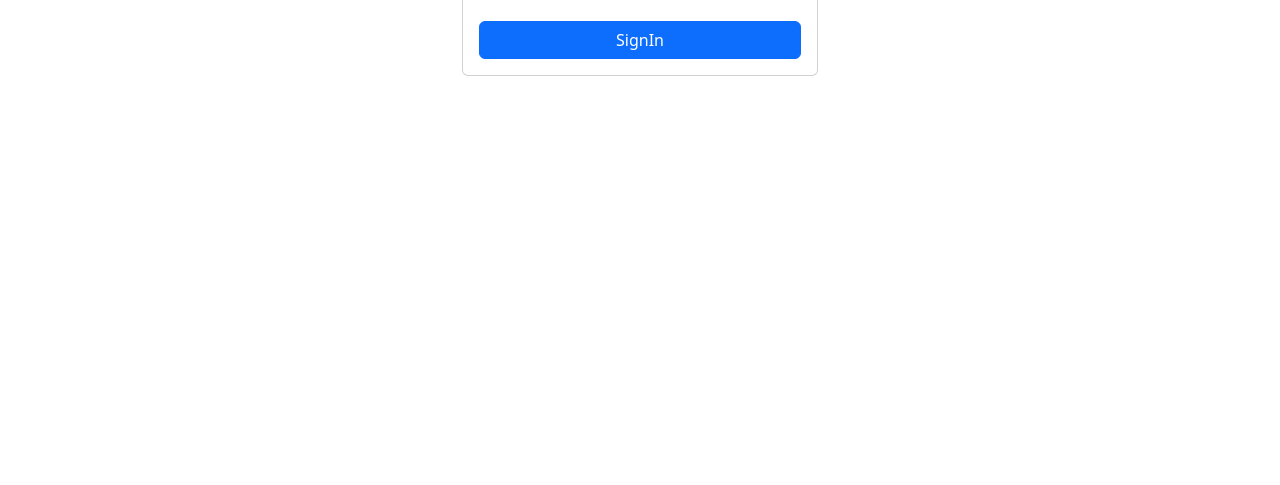
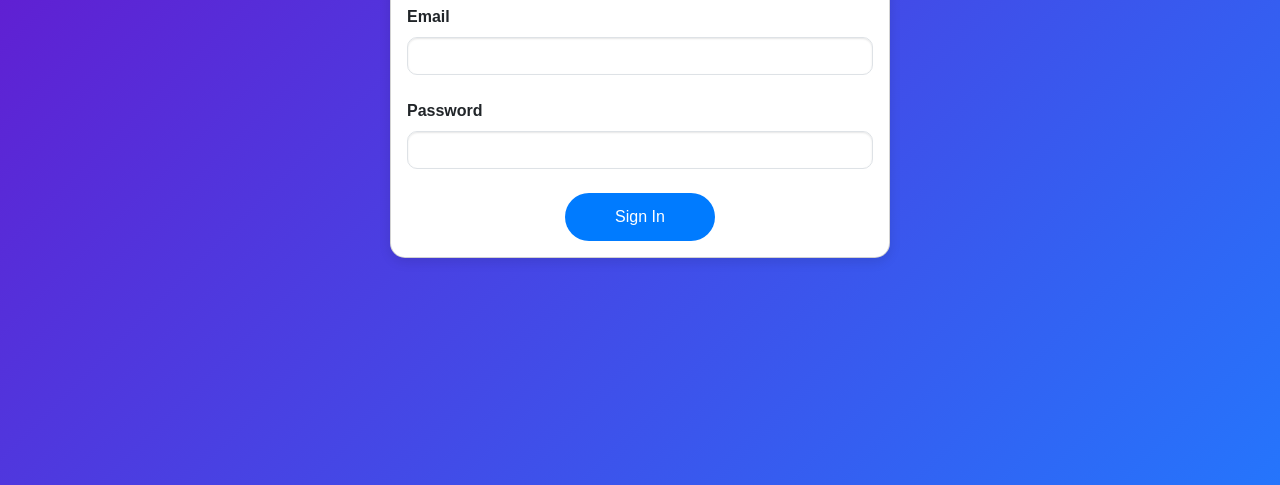
Before and after one commit to Kavithma-Thushal/QuantaComIT-Practical-Test, a plain HTML site: page FrontEnd/SignIn/SignIn.html in a window 1280 px wide. Shown: the part 315-800 px from the top of the page. Drawn offline with nearby package versions, Linux system fonts and the light colour scheme.

Commit message:
UI Updated

```diff
--- /dev/null
+++ b/FrontEnd/SignIn/SignIn.css
@@ -0,0 +1,59 @@
+body {
+    background: linear-gradient(135deg, #6a11cb, #2575fc);
+    font-family: Arial, sans-serif;
+}
+
+.container {
+    display: flex;
+    justify-content: center;
+    align-items: center;
+    min-height: 100vh;
+    padding: 15px;
+}
+
+.card {
+    border-radius: 15px;
+    box-shadow: 0 4px 12px rgba(0, 0, 0, 0.1);
+    max-width: 500px; /* Adjusted max-width */
+    width: 100%;
+}
+
+.card-header {
+    background-color: #007bff;
+    color: #fff;
+    border-radius: 15px 15px 0 0;
+    border-bottom: 2px solid #0056b3;
+    padding: 20px;
+}
+
+.btn-primary {
+    background-color: #007bff;
+    border: none;
+    border-radius: 25px;
+    font-size: 16px;
+    padding: 12px 0; /* Adjusted padding */
+    width: 150px; /* Adjust width here */
+    display: block; /* Ensure it doesn't stretch */
+    margin: 0 auto; /* Center the button horizontally */
+}
+
+.btn-primary:hover {
+    background-color: #0056b3;
+}
+
+.form-label {
+    font-weight: 600;
+}
+
+.form-control {
+    border-radius: 10px;
+    box-shadow: inset 0 1px 2px rgba(0, 0, 0, 0.1);
+}
+
+.mb-3 {
+    margin-bottom: 1.5rem !important;
+}
+
+.mt-3 {
+    margin-top: 1.5rem !important;
+}
--- a/FrontEnd/SignIn/SignIn.html
+++ b/FrontEnd/SignIn/SignIn.html
@@ -5,35 +5,33 @@
     <meta name="viewport" content="width=device-width, initial-scale=1.0">
     <title>SignIn</title>
     <link rel="stylesheet" href="https://cdn.jsdelivr.net/npm/bootstrap@5.3.0/dist/css/bootstrap.min.css">
+    <link rel="stylesheet" href="SignIn.css">
 </head>
 
 <body>
-<div class="container mt-5">
-    <div class="row justify-content-center">
-        <div class="col-md-4 mt-5">
+<div class="container">
     <div class="card">
         <div class="card-header text-center">
-                    <h3>SignIn</h3>
+            <h3 class="mb-0">Sign In</h3>
         </div>
         <div class="card-body">
             <form id="signinForm">
-                        <div class="form-group mb-3">
-                            <label for="email">Email</label>
+                <div class="mb-3">
+                    <label for="email" class="form-label">Email</label>
                     <input type="email" class="form-control" id="email" required>
                 </div>
-                        <div class="form-group mb-3">
-                            <label for="password">Password</label>
+                <div class="mb-3">
+                    <label for="password" class="form-label">Password</label>
                     <input type="password" class="form-control" id="password" required>
                 </div>
-                        <button type="submit" class="btn btn-primary w-100 mt-2">SignIn</button>
+                <button type="submit" class="btn btn-primary mt-3">Sign In</button>
             </form>
-                </div>
-            </div>
         </div>
     </div>
 </div>
 
 <script src="https://code.jquery.com/jquery-3.6.0.min.js"></script>
 <script src="SignIn.js"></script>
+
 </body>
 </html>
--- /dev/null
+++ b/FrontEnd/SignUp/SignUp.css
@@ -0,0 +1,57 @@
+body {
+    background: linear-gradient(135deg, #6a11cb, #2575fc);
+    font-family: Arial, sans-serif;
+}
+
+.container {
+    display: flex;
+    justify-content: center;
+    align-items: center;
+    min-height: 100vh;
+    padding: 15px;
+}
+
+.card {
+    border-radius: 15px;
+    box-shadow: 0 4px 12px rgba(0, 0, 0, 0.1);
+    max-width: 500px;
+    width: 100%;
+}
+
+.card-header {
+    background-color: #007bff;
+    color: #fff;
+    border-radius: 15px 15px 0 0;
+}
+
+.btn-primary {
+    background-color: #007bff;
+    border: none;
+    border-radius: 25px;
+    font-size: 16px;
+    padding: 12px 0;
+    width: 150px; /* Adjust width here */
+    display: block; /* Ensure it doesn't stretch */
+    margin: 0 auto; /* Center the button horizontally */
+}
+
+.btn-primary:hover {
+    background-color: #0056b3;
+}
+
+.form-label {
+    font-weight: 600;
+}
+
+.form-control, .form-select {
+    border-radius: 10px;
+    box-shadow: inset 0 1px 2px rgba(0, 0, 0, 0.1);
+}
+
+.mb-3 {
+    margin-bottom: 1.5rem !important;
+}
+
+.mt-3 {
+    margin-top: 1.5rem !important;
+}
--- /dev/null
+++ b/FrontEnd/assets/styles/home.css
@@ -0,0 +1,36 @@
+body {
+    display: flex;
+    justify-content: center;
+    align-items: center;
+    height: 100vh;
+    margin: 0;
+    background: linear-gradient(135deg, #6a11cb, #2575fc);
+    font-family: Arial, sans-serif;
+}
+
+.container {
+    text-align: center;
+    background-color: #fff;
+    padding: 30px;
+    border-radius: 15px;
+    box-shadow: 0 4px 8px rgba(0, 0, 0, 0.1);
+}
+
+.btn-primary {
+    background-color: #007bff;
+    border: none;
+    border-radius: 25px;
+    font-size: 18px;
+    padding: 10px 20px;
+}
+
+.btn-primary:hover {
+    background-color: #0056b3;
+    color: #fff;
+}
+
+.heading {
+    margin-bottom: 20px;
+    font-size: 24px;
+    color: #333;
+}
--- /dev/null
+++ b/FrontEnd/employee/Employee.css
@@ -0,0 +1,29 @@
+body {
+    background-color: #f8f9fa;
+}
+
+.form-control {
+    border-radius: 0.25rem;
+}
+
+.btn {
+    border-radius: 0.25rem;
+}
+
+.btn-secondary {
+    background-color: #6c757d;
+    border-color: #6c757d;
+}
+
+.btn-secondary:hover {
+    background-color: #5a6268;
+    border-color: #545b62;
+}
+
+.table {
+    background-color: #ffffff;
+}
+
+.table th, .table td {
+    vertical-align: middle;
+}
```
Also changed, not shown: FrontEnd/SignUp/SignUp.html (added, +54 -0 lines), FrontEnd/employee/Employee.html (+17 -8 lines), FrontEnd/index.html (+8 -42 lines), 1 other file. Lines whose indentation alone changed are shown as unchanged.
